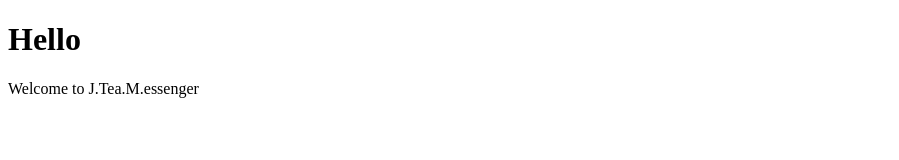
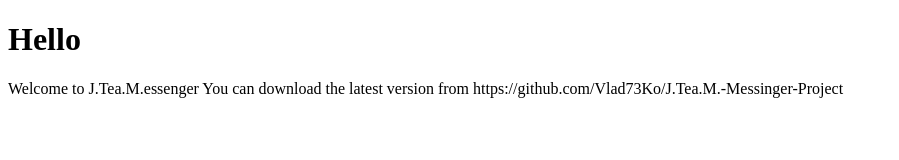
Before and after one commit to alexuniq/alexuniq.github.io, a plain HTML site: page index.html in a window 1280 px wide. Shown: the whole page, without its empty margins (0-899 px from the left). Drawn offline with Linux system fonts and the light colour scheme.

Commit message:
Update index.html

```diff
--- a/index.html
+++ b/index.html
@@ -2,6 +2,9 @@
 <html>
 <body>
 <h1>Hello</h1>
-<p>Welcome to J.Tea.M.essenger</p>
+<p>Welcome to J.Tea.M.essenger
+  You can download the latest version from https://github.com/Vlad73Ko/J.Tea.M.-Messinger-Project
+  </p>
+
 </body>
 </html>
```
